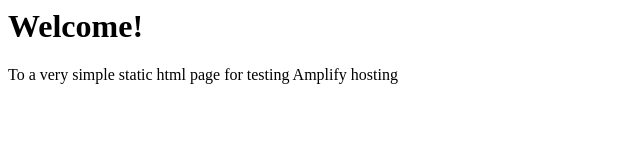
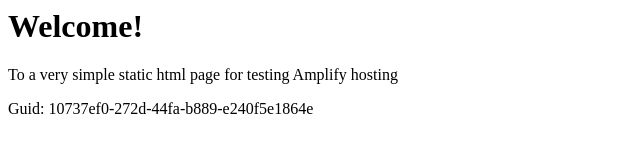
Before and after one commit to aws-aemilia-gru/Github-PR-Commit-Integration-Test-DoNotTouch-GitHubAutoBuildCanaryTest-v1-preprod-sa-east-1, a website: page src/index.html in a window 1280 px wide. Shown: the whole page, without its empty margins (0-640 px from the left). Drawn offline with Linux system fonts and the light colour scheme.

Commit message:
commit from integ tests

```diff
--- a/src/index.html
+++ b/src/index.html
@@ -1,3 +1,5 @@
+
+
 <html lang="en">
 
 <head>
@@ -10,6 +12,6 @@
 <body>
     <h1>Welcome!</h1>
     <p>To a very simple static html page for testing Amplify hosting</p>
-</body>
+    <p>Guid: 10737ef0-272d-44fa-b889-e240f5e1864e</p></body>
 
 </html>
```
